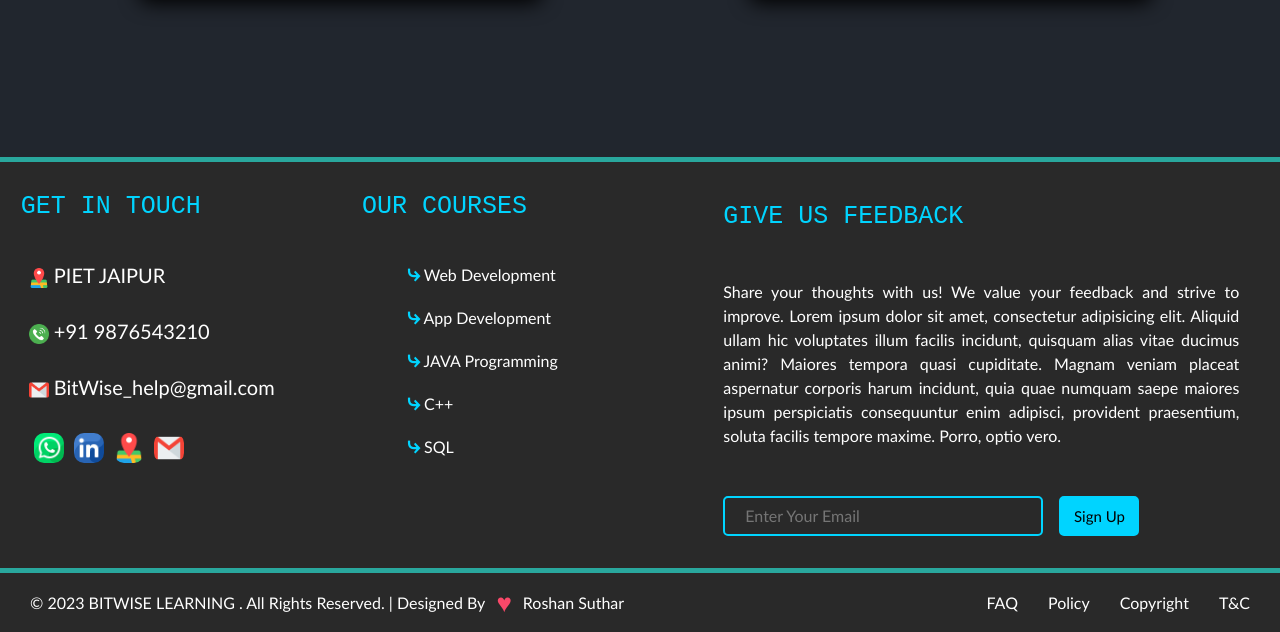
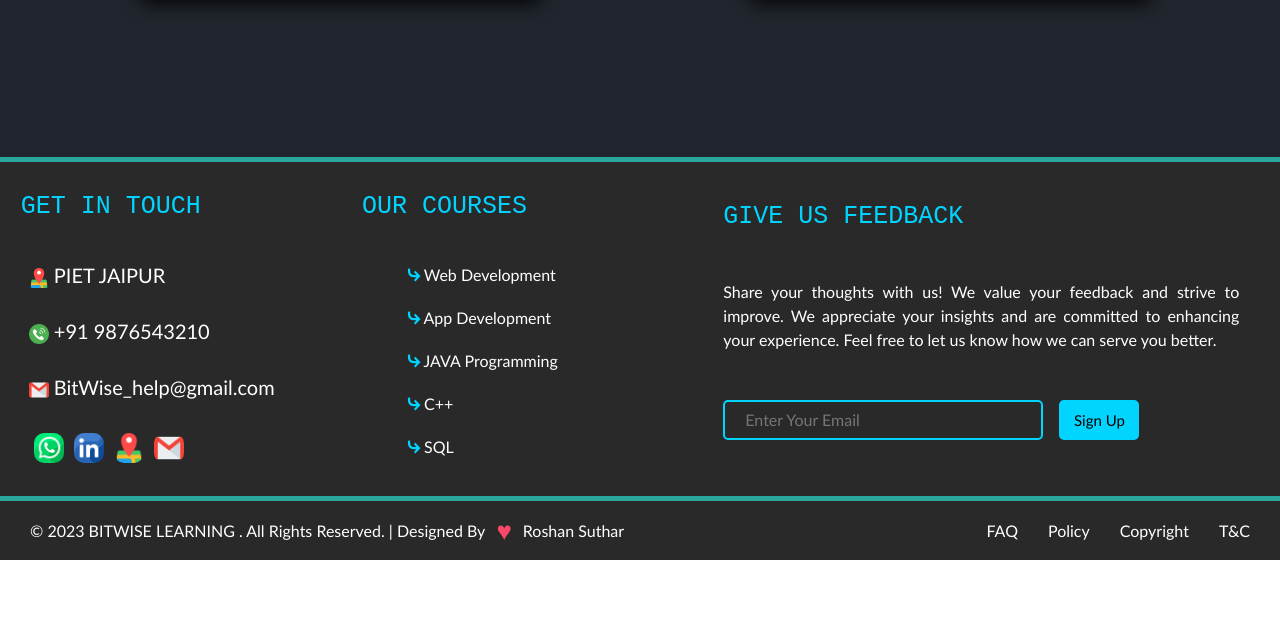
Before and after one commit to Roshansuthar1105/BitWise-Learning, a plain HTML site: page index.html in a window 1280 px wide. Shown: the part 4225-4857 px from the top of the page. After the commit the page ends 4785 px from the top, so only its background shows below. Drawn offline with nearby package versions, Linux system fonts and the light colour scheme.

Commit message:
changed content

```diff
--- a/index.html
+++ b/index.html
@@ -32,7 +32,11 @@
       type="text/css"
       href="https://cdn.jsdelivr.net/npm/slick-carousel@1.8.1/slick/slick.css"
     />
+    <!-- Link to the file hosted on your server, -->
+    <link rel="stylesheet" href="path-to-the-file/splide.min.css" />
 
+    <!-- or link to the CDN -->
+    <link rel="stylesheet" href="url-to-cdn/splide.min.css" />
     <!-- Include Slick Slider JS -->
     <script
       type="text/javascript"
@@ -207,10 +211,11 @@
             coder, our goal is to foster your growth. Join us on a journey of
             continuous learning, where education meets innovation at BitWise
             Learning.
-            <button class="ab-btn"> <a href="courses.html" style="color: #fff; text-decoration: none;" >
-              Learn More
-            </a>
-          </button>
+            <button class="ab-btn">
+              <a href="courses.html" style="color: #fff; text-decoration: none">
+                Learn More
+              </a>
+            </button>
           </div>
         </div>
         <div class="custom-shape-divider-bottom-1698907586 sdabus">
@@ -306,7 +311,7 @@
       </div>
       <!-- end of caregories div  -->
       <!-- start  -->
-<!--
+      <!--
       <div class="feedbacks">
         <div class="mp-heading fb-hding">Feedbacks</div>
         <div class="feedback-card">
@@ -560,13 +565,11 @@
           <h2 id="contactus">GIVE US FEEDBACK</h2>
           <p>
             Share your thoughts with us! We value your feedback and strive to
-            improve. Lorem ipsum dolor sit amet, consectetur adipisicing elit.
-            Aliquid ullam hic voluptates illum facilis incidunt, quisquam alias
-            vitae ducimus animi? Maiores tempora quasi cupiditate. Magnam veniam
-            placeat aspernatur corporis harum incidunt, quia quae numquam saepe
-            maiores ipsum perspiciatis consequuntur enim adipisci, provident
-            praesentium, soluta facilis tempore maxime. Porro, optio vero.
+            improve. We appreciate your insights and are committed to enhancing
+            your experience. Feel free to let us know how we can serve you
+            better.
           </p>
+
           <form action="">
             <input required type="text" placeholder="Enter Your Email" />
             <button class="footer-btn">Sign Up</button>
--- a/style.css
+++ b/style.css
@@ -1932,6 +1932,6 @@ body {
   right: 5px;
 } */
   .logo {
-    font-size: 5.5vw;
-  }
-}
+    font-size: 12px;
+  }
+}
```
